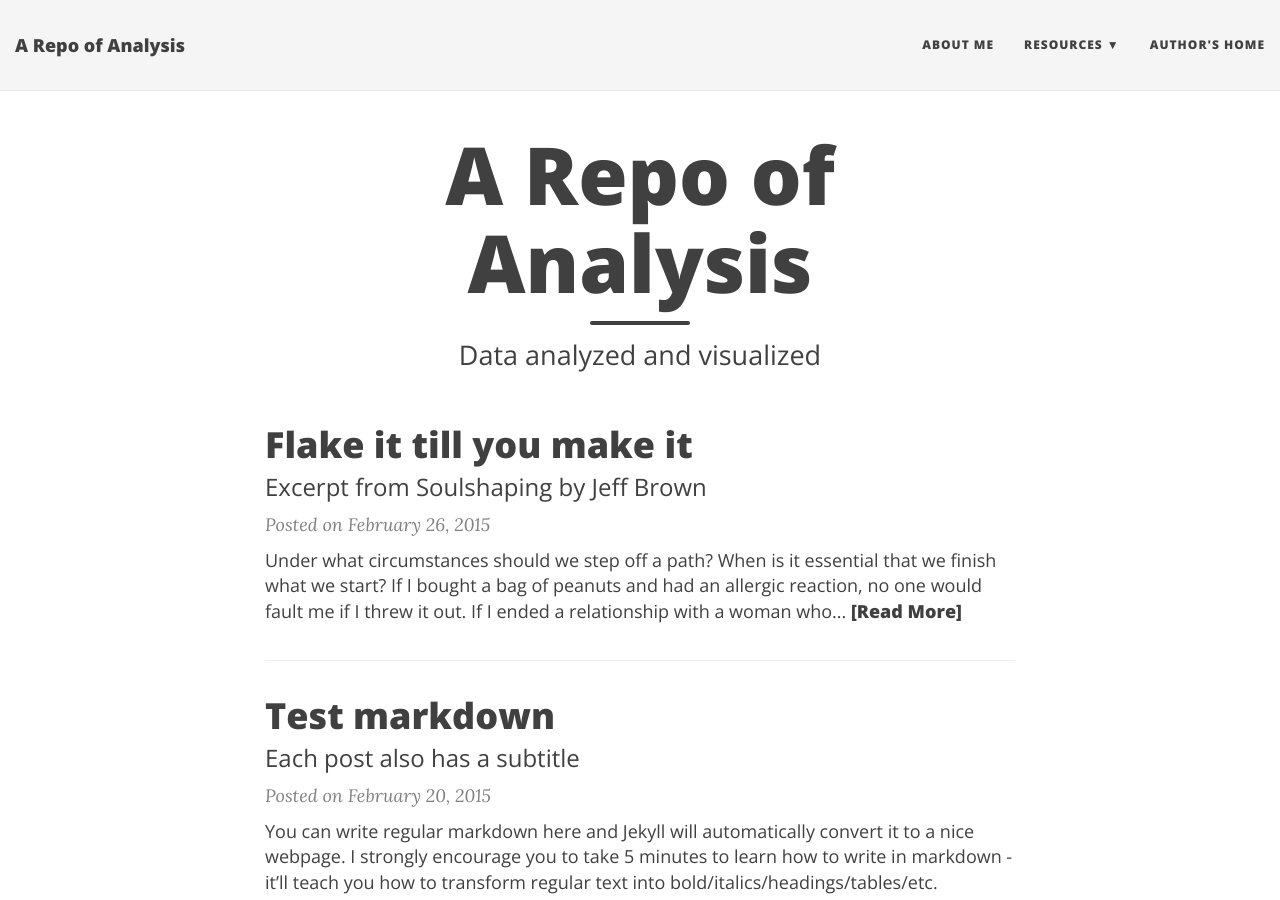
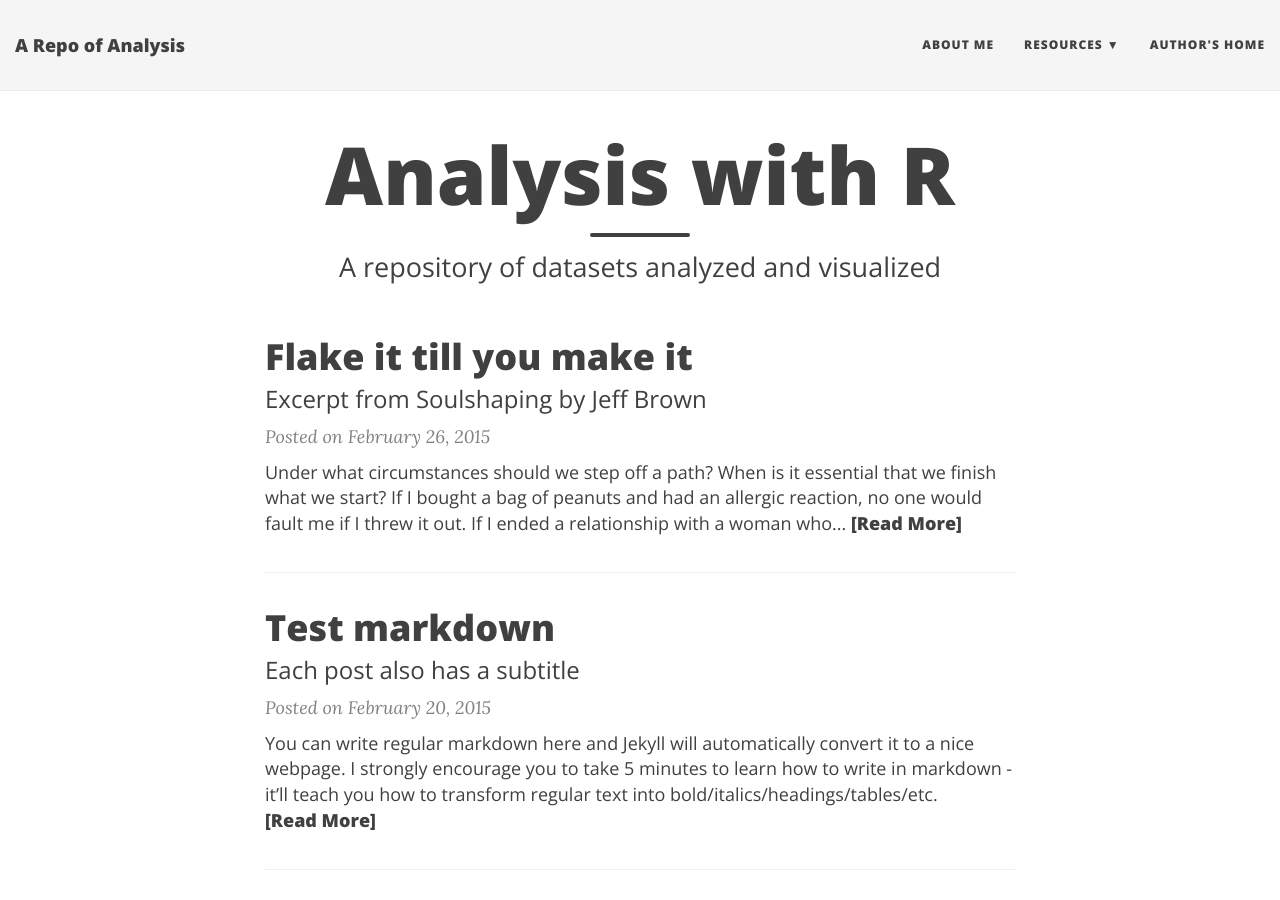
Before and after one commit to sabman83/data-analysis, a Jekyll site: the page built from index.html, in a window 1280 px wide and 900 px high. Built offline with Jekyll 4.4.1, drawn with Linux system fonts in a browser that asks for light colours; nearby versions of some CDN libraries; the list of posts is cut into pages by our own code.

Commit message:
Update index.html

```diff
--- a/index.html
+++ b/index.html
@@ -1,7 +1,7 @@
 ---
 layout: page
-title: A Repo of Analysis
-subtitle: Data analyzed and visualized
+title: Analysis with R
+subtitle: A repository of datasets analyzed and visualized
 ---
 
 <div class="posts-list">
```
